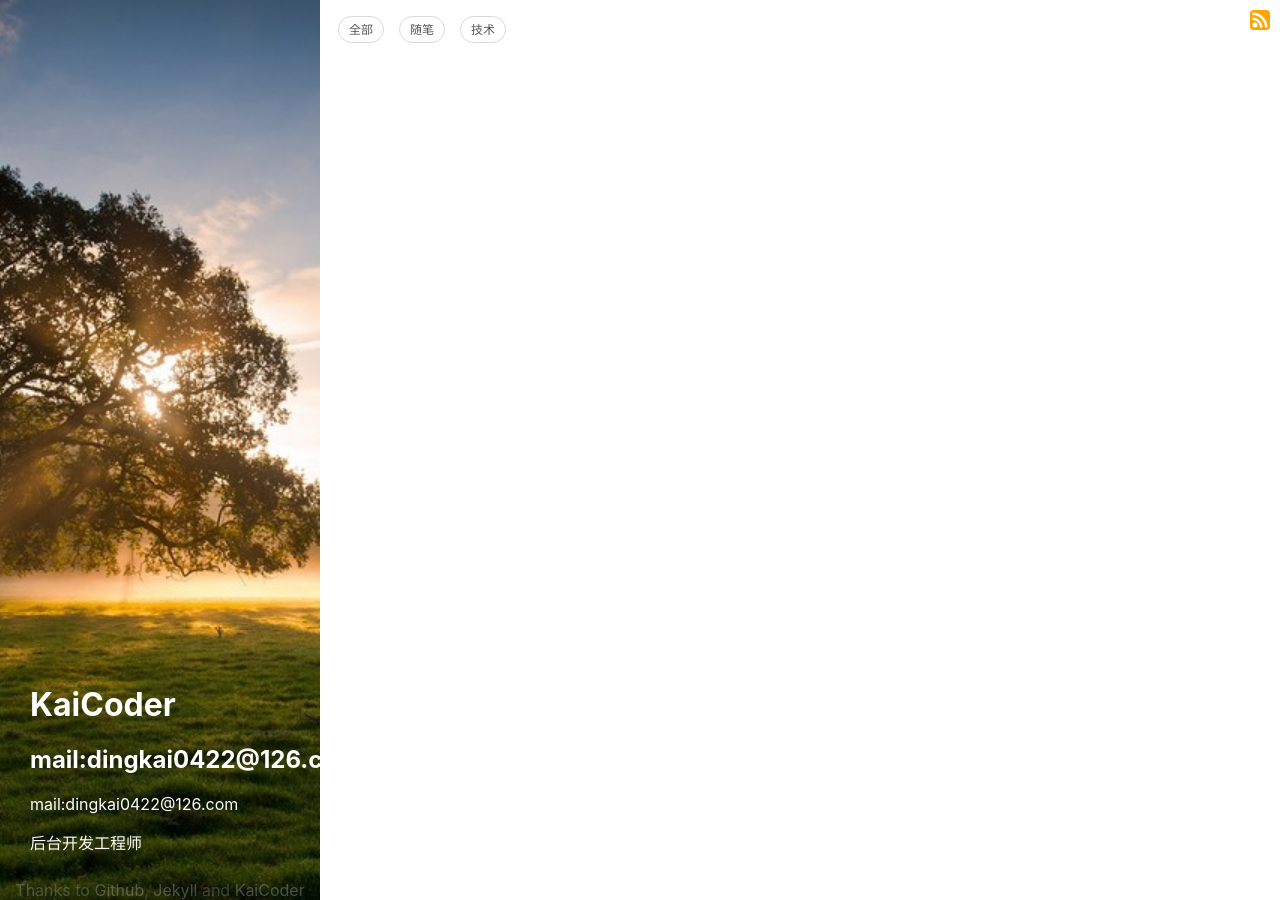
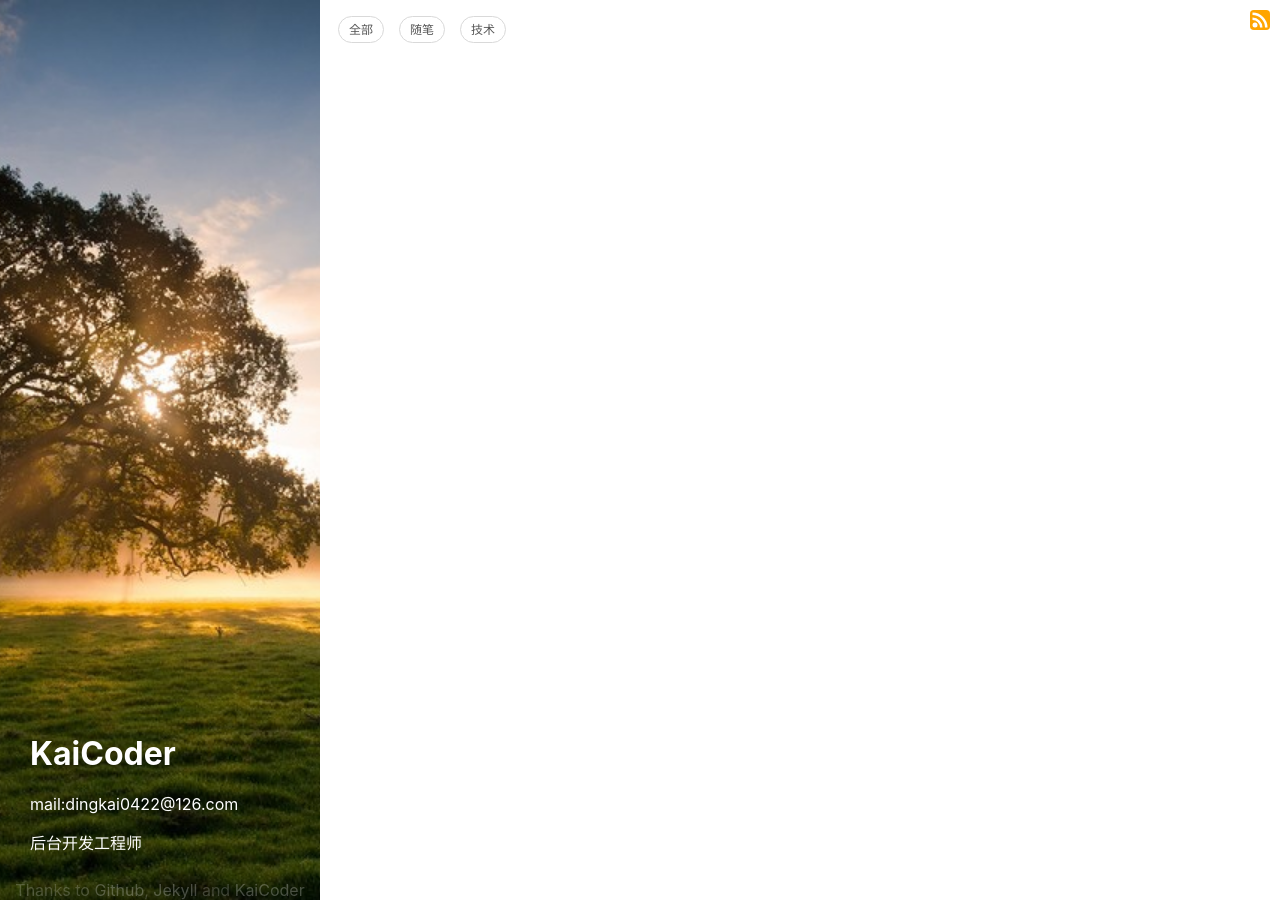
Before and after one commit to KaiCoder/KaiCoder.github.io, a Jekyll site: the page built from article.html, in a window 1280 px wide and 900 px high, scrolled down 100 px. Built offline with Jekyll 4.4.1, drawn with Linux system fonts in a browser that asks for light colours; nearby versions of some CDN libraries; comment, search, counter and statistics services are not loaded.

Commit message:
Update article.html

```diff
--- a/article.html
+++ b/article.html
@@ -228,7 +228,7 @@ a.white, a.white:hover, a.white:visited {
 	<div class="left-aside">
 		<div class="remark">
 			<a class="white" href="{{ site.base }}/"><h1>{{ site.title }}</h1></a>
-			<h2>mail:dingkai0422@126.com</h2>
+			<!--<h2>mail:dingkai0422@126.com</h2>-->
 			<p>mail:dingkai0422@126.com</p>
 			<p>后台开发工程师</p>
 		</div>
```
